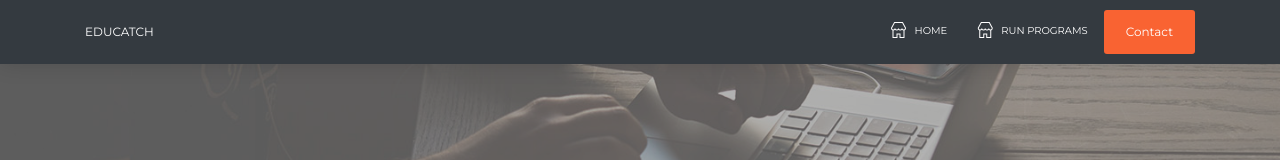
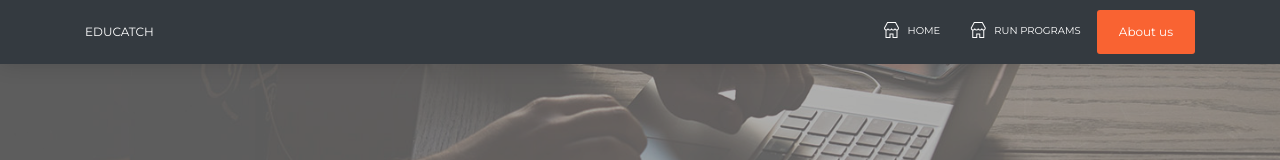
Before and after one commit to yukta12/EduCatch, a website: page about-us.html in a window 1280 px wide. Shown: the top 160 px of the page. Drawn offline with Linux system fonts and the light colour scheme.

Commit message:
links fixed

```diff
--- a/about-us.html
+++ b/about-us.html
@@ -53,8 +53,8 @@
             </a>
           </li>
           <li class="nav-item">
-            <a class="nav-link btn btn-primary" href="" target="_blank">
-              <p>Contact</p>
+            <a class="nav-link btn btn-primary" href="about-us.html" target="_blank">
+              <p>About us</p>
             </a>
           </li>
         </ul>
```
Also changed, not shown: index.html (+2 -2 lines).
